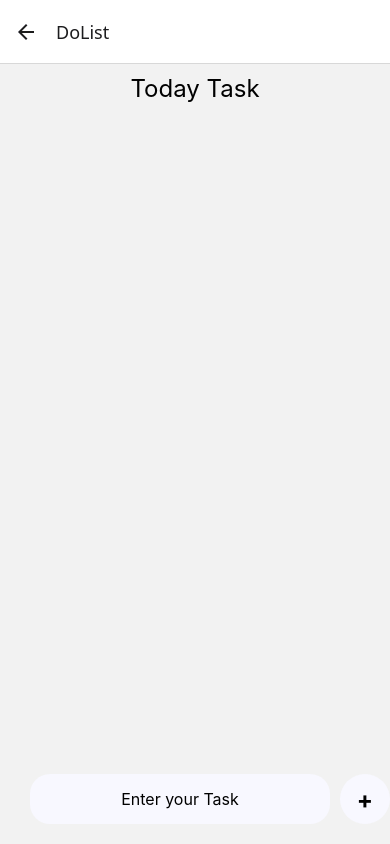
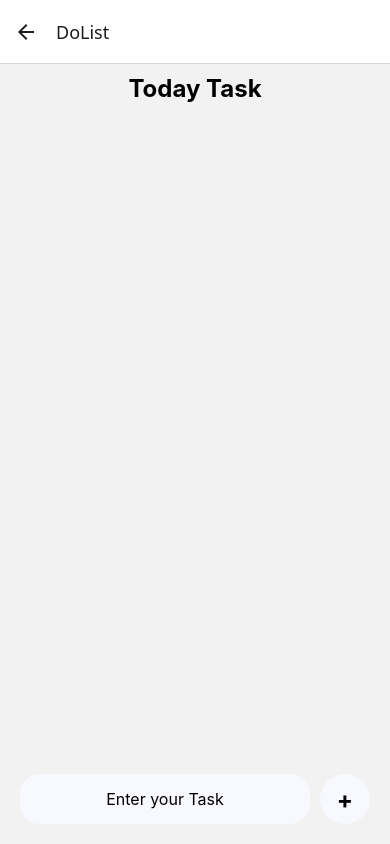
Before and after one commit to Sudhar13-D/DoAndDontApp1, a React Native app: screen /DoList in a window 390 px wide. Built offline with nearby package versions, Linux system fonts and the light colour scheme.

Commit message:
New Do Sample

```diff
--- a/app/DoDont/DoList.tsx
+++ b/app/DoDont/DoList.tsx
@@ -1,112 +1,170 @@
-import React, { useEffect } from 'react';
-import { Text, View, TouchableOpacity, TextInput, StyleSheet,KeyboardAvoidingView,Platform,FlatList} from "react-native";
-import { useState } from 'react';
-import Task from '@/component/Task';
+import React, { useEffect, useState } from 'react';
+import {
+  Text,
+  View,
+  TouchableOpacity,
+  TextInput,
+  StyleSheet,
+  KeyboardAvoidingView,
+  Platform,
+  FlatList,
+} from 'react-native';
 import AsyncStorage from '@react-native-async-storage/async-storage';
-import TaskProperties from '@/component/TaskProperties';
+import Task from '@/component/Task'; // Your task UI component
+import TaskProperties from '@/component/TaskProperties'; // Your form for properties
 
 export default function DoList() {
+  const [task, setTask] = useState('');
+  const [taskList, setTaskList] = useState<string[]>([]);
+  const [showForm, setShowForm] = useState(false);
 
-    const [task,setTask] = useState('');
-    const [taskList,setTaskList] = useState<string[]>([]);
-    const[showForm,setShowForm] = useState(false)
+  // Save to AsyncStorage
+  const setStringValue = async (value: string) => {
+    try {
+      await AsyncStorage.setItem('Task', value);
+    } catch (e) {
+      alert(e);
+    }
+    console.log('Saved to AsyncStorage');
+  };
 
-    const setStringValue = async (value:string) => {
-        try {
-          await AsyncStorage.setItem('Task',value)
-        } catch(e) {
-           alert(e)// save error
-        }
-
-        console.log('Done.')
-      }
+  // Load from AsyncStorage
   const getData = async () => {
     try {
       const value = await AsyncStorage.getItem('Task');
       if (value !== null) {
-            setTaskList(JSON.parse(value))
+        setTaskList(JSON.parse(value));
       }
     } catch (e) {
-          // error reading value
+      console.log('Error loading data:', e);
     }
   };
 
-      useEffect(() =>{
-        getData()
-      },[])
+  useEffect(() => {
+    getData();
+  }, []);
 
-    const handleAddTask = () => {
-        if(task.trim().length>0){
-            const updatedList = [...taskList,task]
+  // Handle task confirmation (e.g., after properties are selected)
+  const handleConfirmTask = () => {
+    if (task.trim().length > 0) {
+      const updatedList = [...taskList, task];
       setTaskList(updatedList);
-            console.log(updatedList)
-            setStringValue(JSON.stringify(updatedList))
+      setStringValue(JSON.stringify(updatedList));
       setTask('');
+      setShowForm(false);
     }
+  };
 
-    }
   return (
     <KeyboardAvoidingView
-        style = {styles.container}
-        behavior = {Platform.OS === 'ios' ? 'padding':'height'}
+      style={styles.container}
+      behavior={Platform.OS === 'ios' ? 'padding' : 'height'}
       keyboardVerticalOffset={100}
-        ><View>
-             <Text style = {{textAlign:'center',marginTop:10,marginBottom:20,fontSize:24}}>Today Task</Text>
+    >
+      <View>
+        <Text style={styles.header}>Today Task</Text>
       </View>
 
       <FlatList
-         data = {taskList}
-         renderItem={({ item }) => <Task title = {item} />}
-         keyExtractor={(item,index)=>index.toString()}
+        data={taskList}
+        renderItem={({ item }) => <Task title={item} />}
+        keyExtractor={(item, index) => index.toString()}
       />
-            {/* Container for TextInput and Button in a row */}
+
+      {/* Input Row */}
       <View style={styles.inputRow}>
         <TextInput
           style={styles.textInput}
           placeholder="Enter your Task"
-                    value = {task}
+          value={task}
           onChangeText={setTask}
         />
-                <TouchableOpacity style={styles.addButton} onPress = {() => setShowForm(true) } >
+        <TouchableOpacity
+          style={styles.addButton}
+          onPress={() => {
+            if (task.trim().length > 0) {
+              setShowForm(true);
+            } else {
+              alert('Please enter a task');
+            }
+          }}
+        >
           <Text style={styles.plus}>+</Text>
         </TouchableOpacity>
+      </View>
 
+      {/* Show task + properties when form is triggered */}
+      {showForm && (
+        <View style={styles.taskPropertyContainer}>
+          <Task title={task} />
+          <TaskProperties />
+          <TouchableOpacity
+            style={styles.confirmButton}
+            onPress={handleConfirmTask}
+          >
+            <Text style={styles.confirmText}>Confirm Task</Text>
+          </TouchableOpacity>
         </View>
-            {showForm && <TaskProperties/>}
+      )}
     </KeyboardAvoidingView>
   );
 }
 
 const styles = StyleSheet.create({
-    container:{
-        flex :1
+  container: {
+    flex: 1,
+  },
+  header: {
+    textAlign: 'center',
+    marginTop: 10,
+    marginBottom: 20,
+    fontSize: 24,
+    fontWeight: 'bold',
   },
   inputRow: {
-        flexDirection: "row",         // Make them sit side by side
-        alignItems: "center",
+    flexDirection: 'row',
+    alignItems: 'center',
     marginBottom: 20,
+    paddingHorizontal: 20,
   },
   textInput: {
-        width: 300,
+    flex: 1,
     height: 50,
     borderRadius: 20,
-        backgroundColor: "#F8F8FF",
-        paddingHorizontal:5,
+    backgroundColor: '#F8F8FF',
+    paddingHorizontal: 10,
     fontSize: 16,
-        textAlign:"center",
-        marginLeft:30
+    textAlign: 'center',
   },
   addButton: {
     width: 50,
     height: 50,
     borderRadius: 25,
-        backgroundColor:"#F8F8FF",
-        justifyContent: "center",
-        alignItems: "center",
+    backgroundColor: '#F8F8FF',
+    justifyContent: 'center',
+    alignItems: 'center',
     marginLeft: 10,
   },
   plus: {
     fontSize: 24,
-        fontWeight: "bold",
-    }
+    fontWeight: 'bold',
+  },
+  taskPropertyContainer: {
+    marginHorizontal: 20,
+    marginBottom: 20,
+    padding: 15,
+    backgroundColor: '#f2f2f2',
+    borderRadius: 10,
+  },
+  confirmButton: {
+    marginTop: 15,
+    backgroundColor: '#4CAF50',
+    padding: 12,
+    borderRadius: 8,
+    alignItems: 'center',
+  },
+  confirmText: {
+    color: 'white',
+    fontWeight: 'bold',
+  },
 });
--- a/component/Task.tsx
+++ b/component/Task.tsx
@@ -1,41 +1,22 @@
-import { View, Text, StyleSheet,TouchableOpacity} from 'react-native';
 import React from 'react';
+import { View, Text, StyleSheet } from 'react-native';
 
-type props = {
-  title: string;
-}
-
-export default function Task({ title }: props) {
+export default function Task({ title }: { title: string }) {
   return (
-    <View style={styles.viewStyle}>
-
-      <View style={styles.taskContainer}>
-      <TouchableOpacity >
-        <Text style={styles.textStyle}>{title}</Text>
-        </TouchableOpacity>
-      </View>
-
+    <View style={styles.taskContainer}>
+      <Text style={styles.taskText}>{title}</Text>
     </View>
   );
 }
 
 const styles = StyleSheet.create({
-  viewStyle: {
-    flex: 1,
-    alignItems: 'center',
+  taskContainer: {
+    backgroundColor: '#E8E8E8',
+    padding: 15,
+    marginVertical: 5,
+    borderRadius: 10,
   },
-  taskContainer: {
-    width: 400,
-    height: 75,
-    borderRadius: 20,
-    backgroundColor: 'green',
-    justifyContent: 'center',   // vertical centering
-
-    marginBottom:5      // horizontal centering
-  },
-  textStyle: {
-    paddingHorizontal:30,
-    fontSize: 20,
-    color: 'white',
+  taskText: {
+    fontSize: 16,
   },
 });
```
Lines whose indentation alone changed are shown as unchanged.
